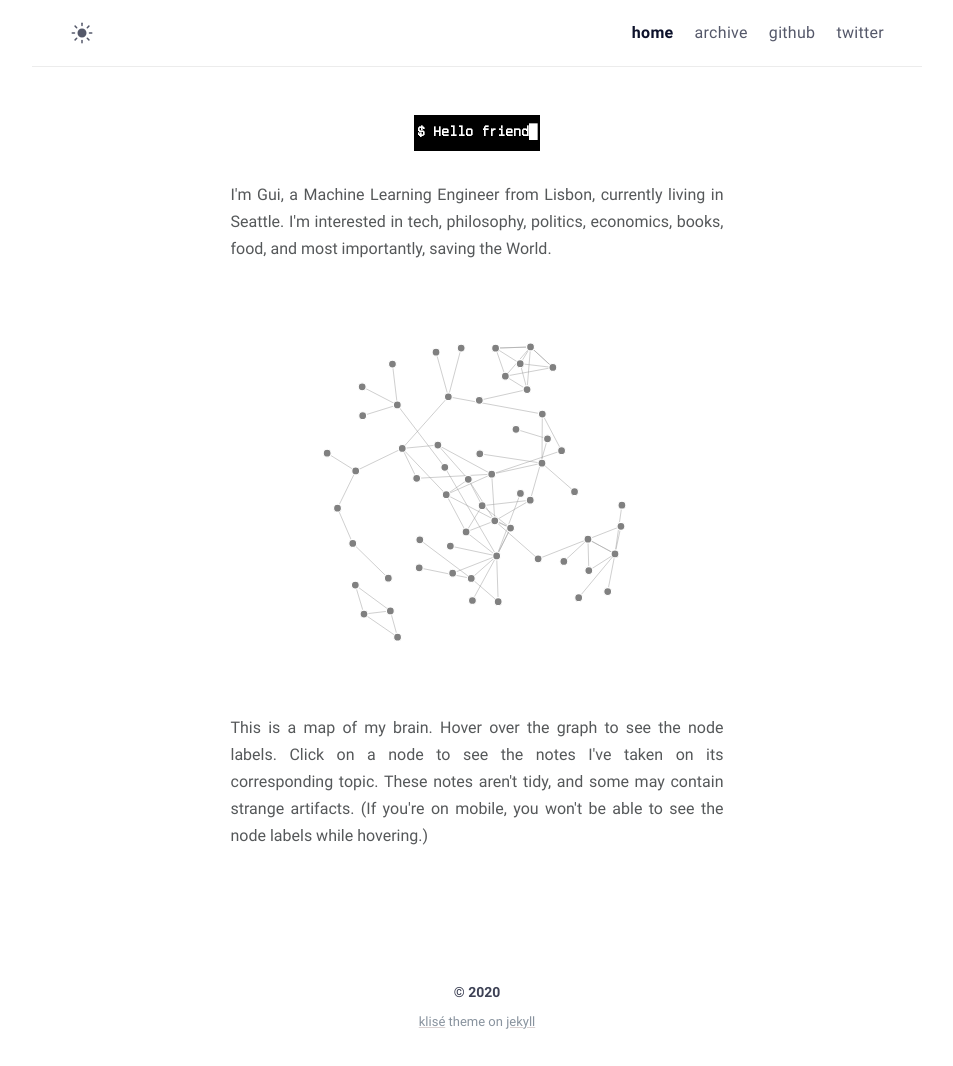
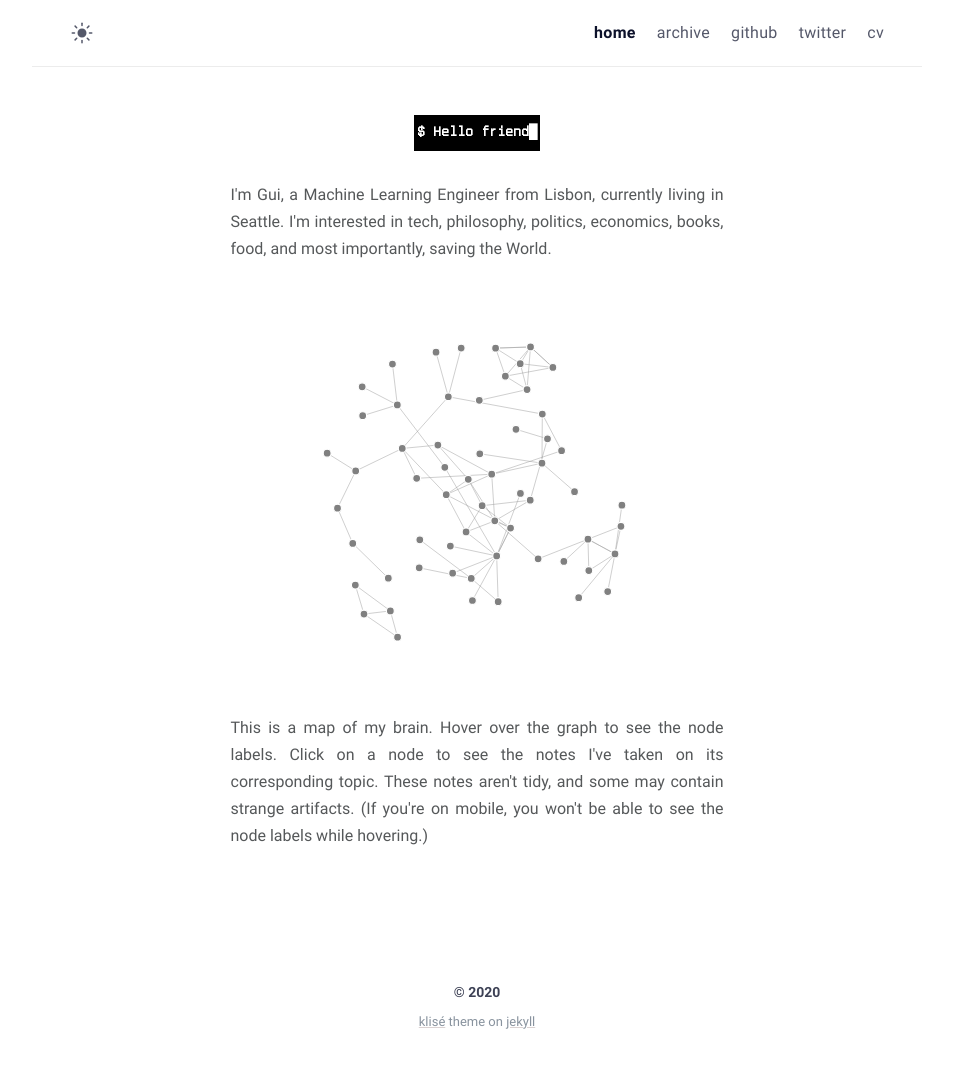
Before and after one commit to colobas/colobas.github.io, a Jekyll site: the page built from index.md, in a window 1280 px wide. Shown: the whole page, without its empty margins (163-1116 px from the left). Built offline with Jekyll 4.4.1, drawn with Linux system fonts in a browser that asks for light colours.

Commit message:
add link to cv

```diff
--- a/_data/menus.yml
+++ b/_data/menus.yml
@@ -17,3 +17,7 @@
 - title: twitter
   url: https://twitter.com/colobas_
   external: true
+
+- title: cv
+  url: /cv.pdf
+  external: false
```
Also changed, not shown: 1 other file.
